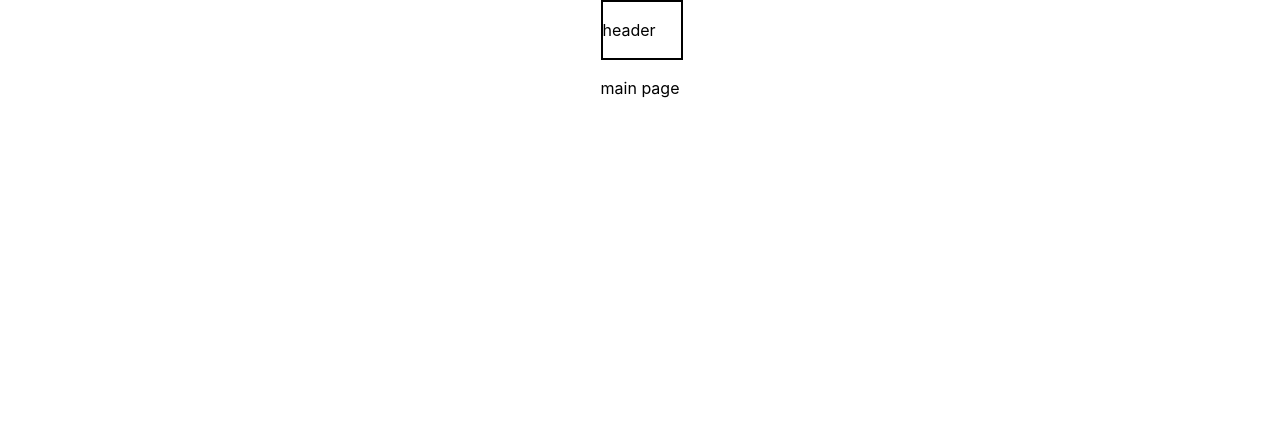
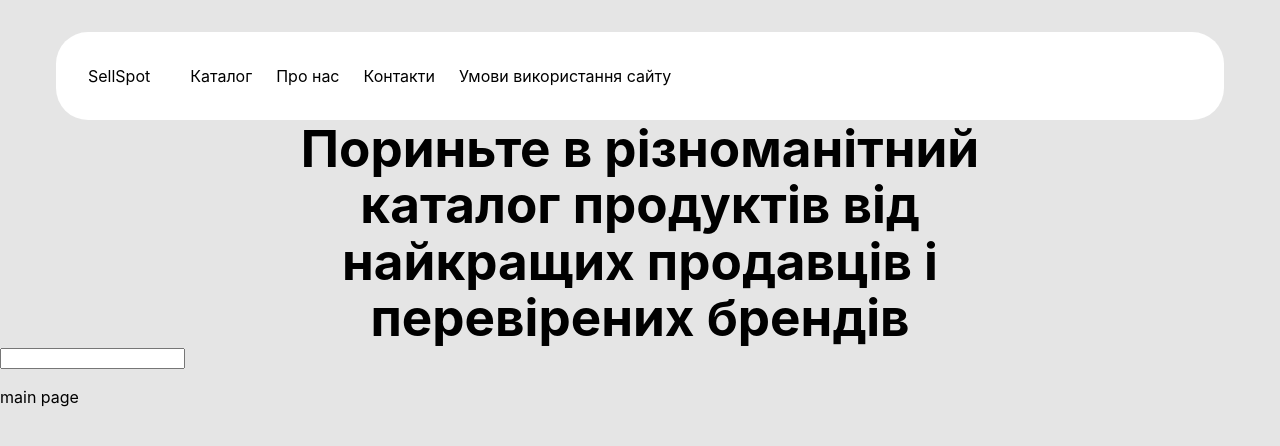
Before and after one commit to beligrous/sellspot-app, a React (Vite) app: page / in a window 1280 px wide. Shown: the top 446 px of the page. Built offline with nearby package versions, Linux system fonts and the light colour scheme.

Commit message:
add hero and head styles

```diff
--- a/src/App.jsx
+++ b/src/App.jsx
@@ -1,10 +1,16 @@
-import { Container } from "./app-styled";
+import { Container, Hero } from "./app-styled";
 import Header from "./components/Header/Header";
+import Filter from "./components/Filter/Filter";
 
 function App() {
   return (
     <Container>
       <Header />
+      <Hero>
+        Пориньте в різноманітний каталог продуктів від найкращих продавців і
+        перевірених брендів
+      </Hero>
+      <Filter />
       <p>main page</p>
     </Container>
   );
--- a/src/app-styled.js
+++ b/src/app-styled.js
@@ -1,5 +1,13 @@
 import { styled } from "styled-components";
 
-export const Container = styled.main`
-  margin: 0 20px;
+export const Container = styled.div`
+  margin: 0 auto;
+  padding-top: 32px;
+  background-color: #e5e5e5;
+  height: 100vh;
 `;
+
+export const Hero = styled.h1`
+  margin: 0 209px;
+  text-align: center;
+`;
--- /dev/null
+++ b/src/components/Filter/Filter.jsx
@@ -0,0 +1,5 @@
+const Filter = () => {
+  return <input type="text" />;
+};
+
+export default Filter;
--- a/src/components/Header/Header.jsx
+++ b/src/components/Header/Header.jsx
@@ -1,9 +1,15 @@
-import { Container } from "./header-styled";
+import { Container, Logo, HeadList } from "./header-styled";
 
 const Header = () => {
   return (
     <Container>
-      <p>header</p>
+      <Logo>SellSpot</Logo>
+      <HeadList>
+        <li>Каталог</li>
+        <li>Про нас</li>
+        <li>Контакти</li>
+        <li>Умови використання сайту</li>
+      </HeadList>
     </Container>
   );
 };
--- a/src/components/Header/header-styled.js
+++ b/src/components/Header/header-styled.js
@@ -1,6 +1,23 @@
 import { styled } from "styled-components";
 
 export const Container = styled.header`
-  border: 2px solid black;
-  width: 100%;
+  height: 88px;
+  display: flex;
+  align-items: center;
+  border-radius: 32px;
+  background-color: #fff;
+  margin: 0 56px;
+  padding-left: 32px;
+  padding-right: 16px;
 `;
+
+export const Logo = styled.p`
+  margin: 0;
+`;
+
+export const HeadList = styled.ul`
+  display: flex;
+  align-items: center;
+  gap: 24px;
+  list-style: none;
+`;
```
Also changed, not shown: src/service/store.js (added, +10 -0 lines).
